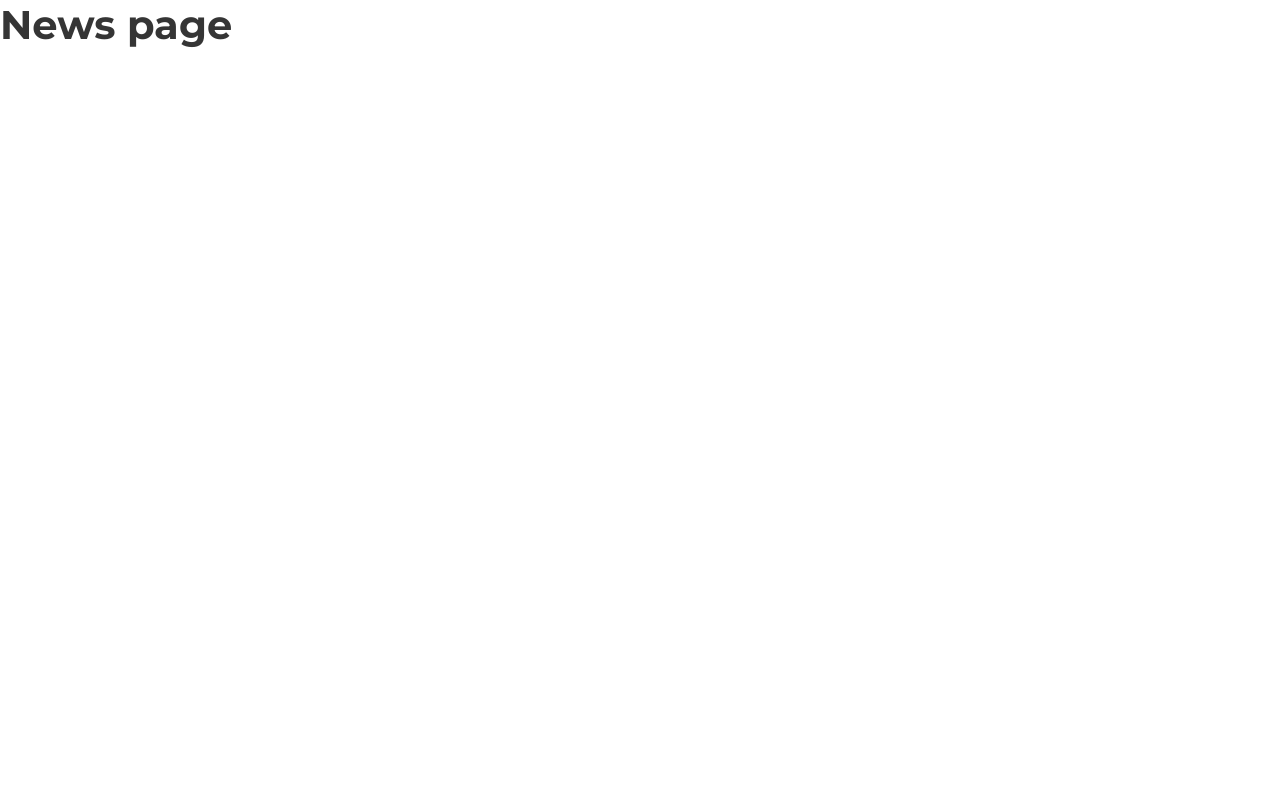
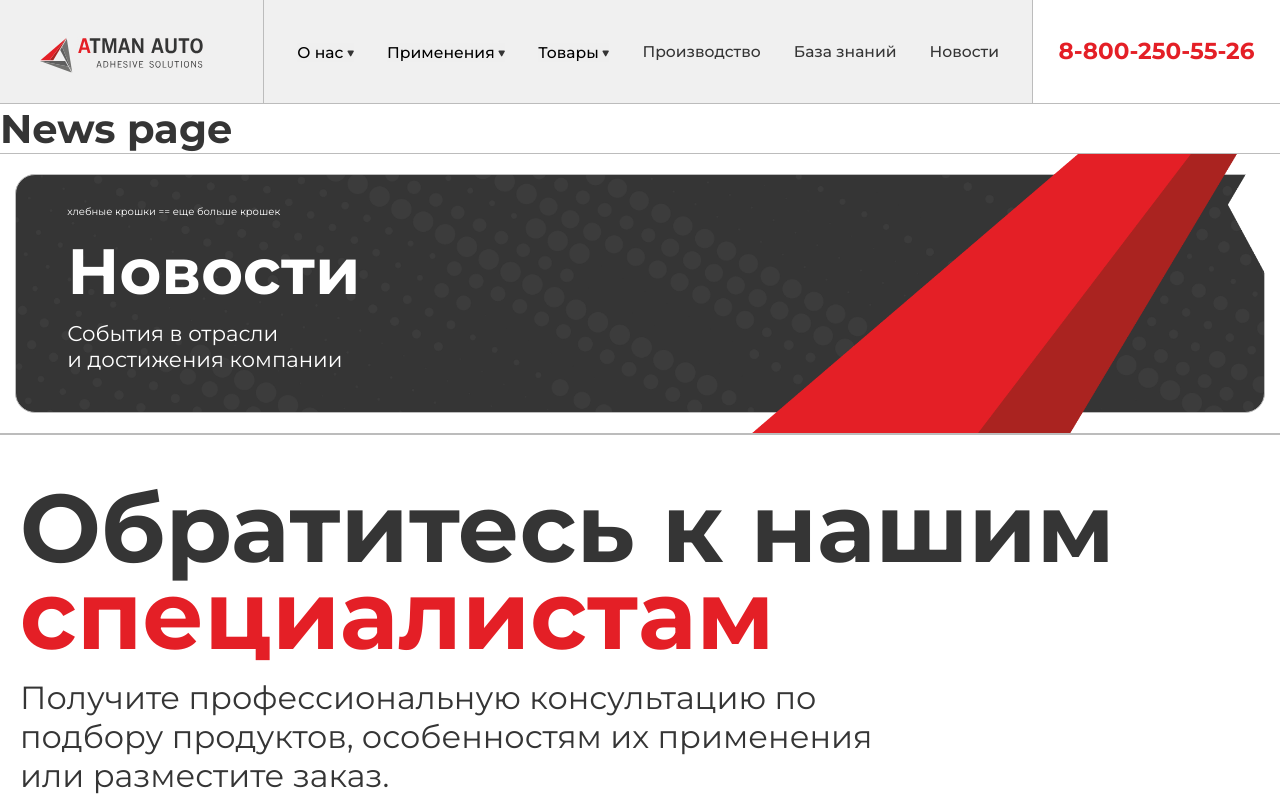
Before and after one commit to Miracreative/Atman-Auto, a Next.js app: page /news in a window 1280 px wide. Shown: the top 800 px of the page. Built offline with nearby package versions, Linux system fonts and the light colour scheme.

Commit message:
The titlePage section is ready, there are a couple of nuances on some pages. Added components to the structure of 7 pages

```diff
--- a/src/app/news/page.tsx
+++ b/src/app/news/page.tsx
@@ -1,3 +1,20 @@
+import Header from './../../components/Header/Header.jsx';
+import PageTitle from './../../components/PageTitle/PageTitle.jsx';
+import Footer from './../../components/Footer/Footer.jsx';
+
 export default function News() {
-	return <h1>News page</h1>;
+	return (
+		<>
+			<Header></Header>
+			<main>
+				<h1>News page</h1>
+				<PageTitle
+					title='Новости'
+
+					text={<div>События в отрасли <br /> и достижения компании </div>}></PageTitle>
+
+			</main >
+			<Footer></Footer>
+		</>
+	);
 }
--- a/src/components/PageTitle/PageTitle.jsx
+++ b/src/components/PageTitle/PageTitle.jsx
@@ -12,13 +12,20 @@ export default function PageTitle({ title, text }) {
 					{/* </div> */}
 
 					<div className={styles.wrap}>
-						{/* <Image
+						<Image
+							className={styles.triangleImg}
+							src="/PageTitle/triangles-geo.png"
+							alt="img"
+							width={942}
+							height={498}
+						/>
+						<Image
 							className={styles.triangleImgMob}
-							src="/PageTitle/mobile-triangles.svg"
+							src="/PageTitle/triangles-mobile.png"
 							alt="img"
-							width={318}
-							height={275}
-						/> */}
+							width={240}
+							height={177}
+						/>
 						<div className={styles.wrapInner}>
 
 							<div className={styles.breadcrumbs}>хлебные крошки == еще больше крошек</div>
--- a/src/components/PageTitle/PageTitle.module.scss
+++ b/src/components/PageTitle/PageTitle.module.scss
@@ -8,7 +8,7 @@
 	position: relative;
 	z-index: 1;
 	min-width: 320px;
-	// padding: 20px 0;
+	padding: 20px 0;
 }
 
 // .triangleImg {
@@ -35,14 +35,14 @@
 	min-width: 300px;
 	border-radius: 20px;
 	// padding: 20px 0;
-	// background: rgb(var(--foreground-rgb))
-	// url('../../../public/PageTitle/background-dots.png') center / cover no-repeat;
-	// border: 1px solid rgb(var(--gray-line-rgb));
+	background: rgb(var(--foreground-rgb))
+	url('../../../public/PageTitle/background-dots.png') center / cover no-repeat;
+	border: 1px solid rgb(var(--gray-line-rgb));
 
 	// background: url('../../../public/PageTitle/background-title-group.png') center / cover no-repeat;
-	background: url('../../../public/PageTitle/background-group.png') center no-repeat;
-	object-fit: contain;
-	background-size: 100% 100%;
+	// background: url('../../../public/PageTitle/background-group.png') center no-repeat;
+	// object-fit: contain;
+	// background-size: 100% 100%;
 	// z-index: -2;
 	// position: relative;
 }
@@ -55,7 +55,9 @@
 }
 
 .content {
-	width: 75%;
+	width: 85%;
+	position: relative;
+	z-index: 3;
 }
 
 .breadcrumbs {
@@ -77,6 +79,25 @@
 
 }
 
+.triangleImg {
+	display: block;
+	// position: absolute;
+	// bottom: 0;
+	// right: 10px;
+
+
+	position: absolute;
+	right: 0;
+	top: 0;
+	height: 100%;
+	width: auto;
+	object-fit: cover;
+	z-index: 0;
+	max-width: 100%;
+	max-height: 100%;
+	min-height: 100%;
+}
+
 .triangleImgMob {
 	display: none;
 }
@@ -95,12 +116,27 @@
 }
 
 
+@media (max-width: 1400px) {
+	.wrapInner {
+		padding-top: 30px;
+		padding-bottom: 40px;
+	}
+	.title {
+		margin: 25px 10px 20px 0;
+	}
+}
+
 @media (max-width: 768px) {
 	.title {
-		font-size: 36px;
+		// font-size: 36px;
+		margin: 15px 10px 10px 0;
 	}
-	.text {
-		font-size: 14px;
+	// .text {
+	// 	font-size: 14px;
+	// }
+	.wrapInner {
+		padding-top: 15px;
+		padding-bottom: 20px;
 	}
 }
 
@@ -111,7 +147,15 @@
 	}
 }
 
-@media (max-width: 576px) {
+@media (max-width: 600px) {
+	.triangleImg {
+		display: none;
+	}
+
+	.content {
+		width: auto;
+	}
+
 	.title {
 		font-size: 36px;
 		margin: 0 0 10px 0;
@@ -124,33 +168,28 @@
 		display: none;
 	}
 	.wrap {
+		padding: 0;
+		background: rgb(var(--foreground-rgb))
+		url('../../../public/PageTitle/mobile-background-dots.png') center / cover no-repeat;
+		border: 1px solid rgb(var(--gray-line-rgb));
 
-		// margin: 10px 0;
-		// background: rgb(var(--foreground-rgb))
-		// url('../../../public/PageTitle/mobile-background-dots.png') center / cover no-repeat;
-		// border: 1px solid rgb(var(--gray-line-rgb));
-
-		background: url('../../../public/PageTitle/mobile-backgroundGroup.png') center no-repeat;
-		object-fit: contain;
-		background-size: 100% 100%;
-		margin-top: 10px;
-		border-radius: 0;
+		// background: url('../../../public/PageTitle/mobile-backgroundGroup.png') center no-repeat;
+		// object-fit: contain;
+		// background-size: 100% auto;
+		// margin-top: 10px;
+		// border-radius: 0;
 	}
 	.wrapInner {
-		padding: 40px 15px;
+		padding: 40px 5px 80px 15px;
 	}
-	.content {
-		// width: auto;
-		position: relative;
-		z-index: 3;
-	}
+
 
 	.triangleImgMob {
 		display: block;
 		position: absolute;
 		bottom: 0;
 		right: 10px;
-		height: 55%;
-		width: auto;
+		// height: 55%;
+		// width: auto;
 	}
 }
```
Also changed, not shown: src/app/about/personal-data-processing-policy/page.jsx (+18 -1 lines), src/app/applications/page.jsx (+18 -1 lines), src/app/goods/page.tsx (+18 -1 lines), src/app/knowledge/page.tsx (+18 -1 lines), src/app/production/page.tsx (+18 -1 lines), public/PageTitle/triangles-geo.png (added), public/PageTitle/triangles-mobile.png (added).
